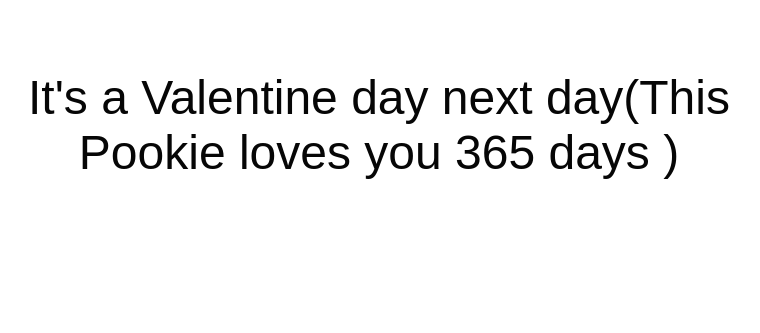
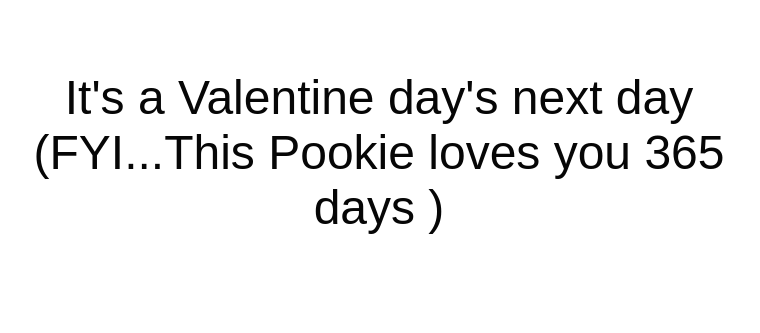
Before and after one commit to Dinesh-Lingamoorthy/MyForeverPookie, a plain HTML site: page valentine_main.html in a window 1280 px wide. Shown: the part 138-471 px from the top of the page, without its empty margins (261-1021 px from the left). Drawn offline with nearby package versions, Linux system fonts and the light colour scheme; no server answers.

Commit message:
Update valentine_main.html
Signed-off-by: Dinesh-Lingamoorthy <49388569+Dinesh-Lingamoorthy@users.noreply.github.com>

```diff
--- a/valentine_main.html
+++ b/valentine_main.html
@@ -32,7 +32,8 @@
         <source src="song/song.mp3" type="audio/mpeg" />
       </audio>
       <div class="three">
-        <p>It's a Valentine day next day(This Pookie loves you 365 days )</p>
+        <p>It's a Valentine day's next day
+         (FYI...This Pookie loves you 365 days )</p>
       </div>
       <div class="four">
         <div class="text-box">
@@ -60,7 +61,7 @@
       </div>
       <div class="six">
          <div class="wish">
-            <h3 class="wish-hbd">Happy Valentine's Day muuu</h3>
+            <h3 class="wish-hbd">Happy Valentine's Day  muuu</h3>
         </div>
         <img src="images/ammu.jpg" alt="" class = "girl-dp" id="imagePath" />
       </div>
```
